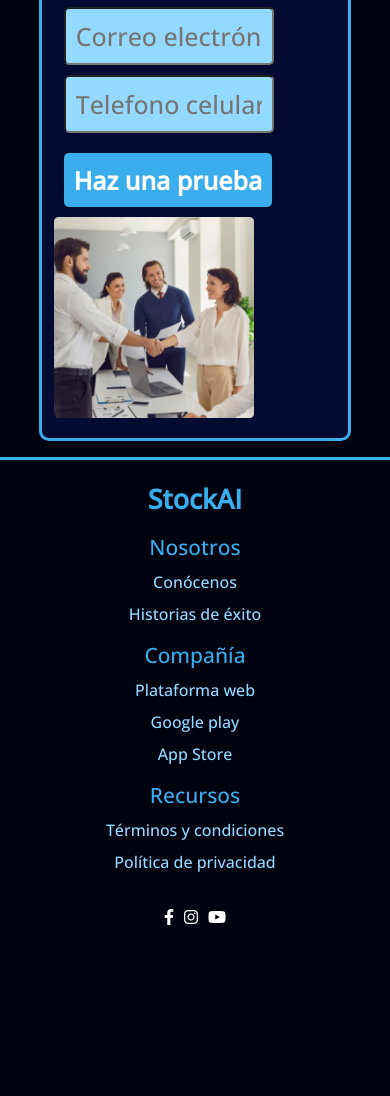
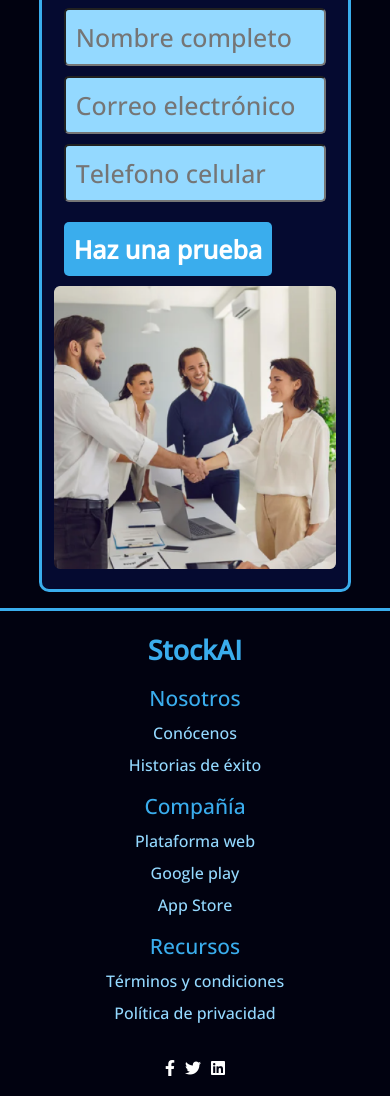
Before and after one commit to nicontrerasc8/stockAI, a plain HTML site: page index.html in a window 390 px wide. Shown: the part 4531-5627 px from the top of the page. Before the commit the page ends 5476 px from the top, so only its background shows below. Drawn offline with nearby package versions, Linux system fonts and the light colour scheme.

Commit message:
new changes

```diff
--- a/index.css
+++ b/index.css
@@ -188,11 +188,7 @@ span{
 .box-1 img{
     width: clamp(300px, 30vw, 30vw);
 }
-@media screen and (max-width: 400px) {
-    .box-1 img{
-        width: 200px;
-    }
-}
+
 .box-1 div{
     padding: 10px;
     display: flex;
@@ -225,6 +221,14 @@ span{
     padding: 10px;
     font-size: 25px;
     border-radius: 5px;
+}
+@media screen and (max-width: 400px) {
+    .box-1 img{
+        width: 100%
+    }
+    .box-1 input{
+        width: 100%;
+    }
 }
 
 .menu li a {
--- a/index.html
+++ b/index.html
@@ -188,8 +188,8 @@
             </div>
             <div class="icons">
                 <i class='fab fa-facebook-f'></i>
-            <i class='fab fa-instagram'></i>
-            <i class='fab fa-youtube'></i>
+                <i class='fab fa-twitter'></i>
+            <i class='fab fa-linkedin'></i>
             </div>
         </footer>
 </body>
```
Also changed, not shown: beneficios.html (+2 -2 lines), obtener.html (+2 -2 lines).
